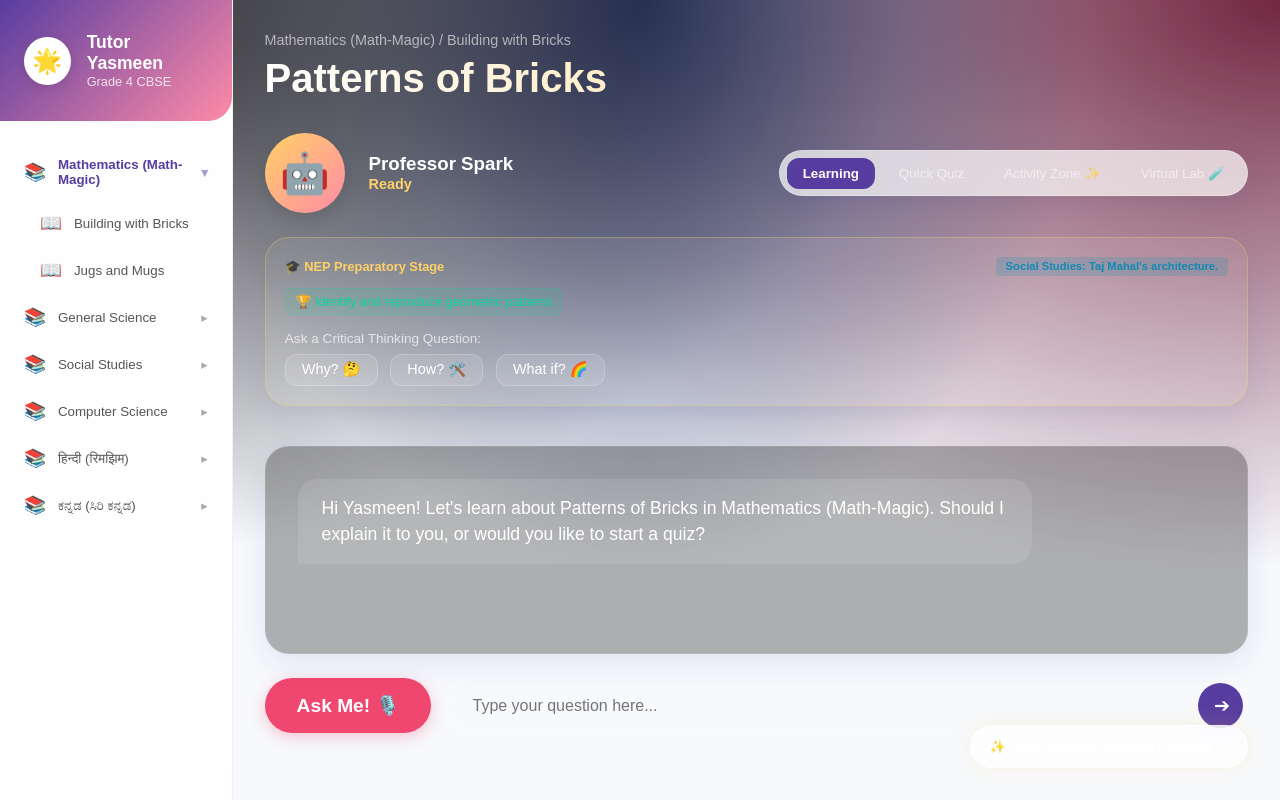
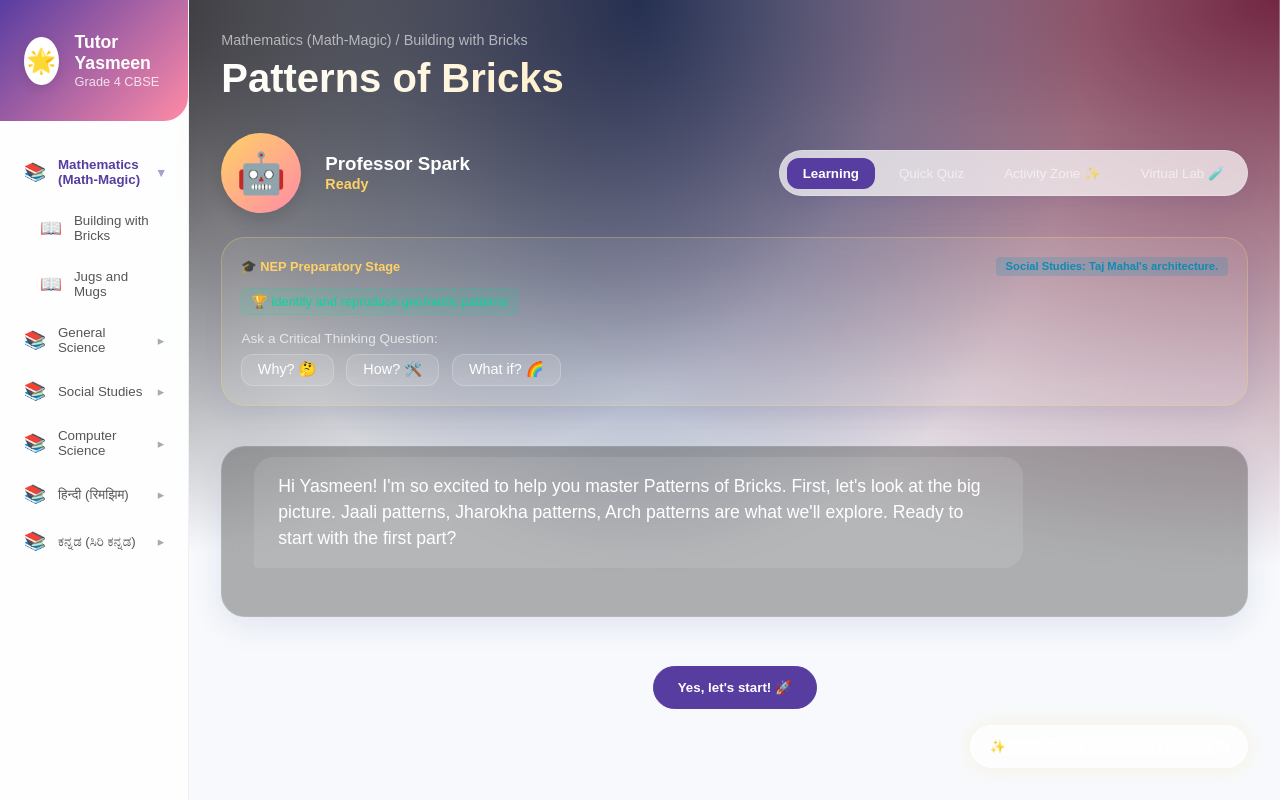
Before and after one commit to muzabasha/4thstd, a Next.js app: page / in a window 1280 px wide. Built offline with nearby package versions, Linux system fonts and the light colour scheme; a web font is replaced by a local one.

Commit message:
UX Transformation: Implemented AI-Led Mastery path with Response Action Chips, removing open inquiries

```diff
--- a/components/VoiceAITutor.tsx
+++ b/components/VoiceAITutor.tsx
@@ -17,6 +17,7 @@ export default function VoiceAITutor({ subject, chapter, topic }: VoiceAITutorPr
   const [isLoading, setIsLoading] = useState(false);
   const [mode, setMode] = useState<'learn' | 'quiz' | 'activity' | 'lab'>('learn');
   const [currentLevel, setCurrentLevel] = useState<'low' | 'mid' | 'high'>('low');
+  const [masteryStep, setMasteryStep] = useState(0); // 0: Intro, 1: Subtopic 1, etc.
   const chatEndRef = useRef<HTMLDivElement>(null);
 
   const { isListening, transcript, isSpeaking, startListening, stopListening, speak, setLang } = useVoice();
@@ -32,15 +33,28 @@ export default function VoiceAITutor({ subject, chapter, topic }: VoiceAITutorPr
   }, [subject.id, setLang]);
 
   useEffect(() => {
-    if (mode === 'activity') {
-      const currentActivity = topic.activities.find(a => a.level === currentLevel);
-      if (currentActivity) {
-        handleUserAction(`Let's start the ${currentActivity.title} activity! Give me step-by-step instructions.`);
+    // Proactive Guidance: Starts when topic or mastery step changes
+    const guideMe = async () => {
+      let prompt: string = "";
+      if (masteryStep === 0) {
+        prompt = `Hi Yasmeen! I'm so excited to help you master ${topic.title}. First, let's look at the big picture. ${topic.subtopics.join(", ")} are what we'll explore. Ready to start with the first part?`;
+      } else if (masteryStep <= topic.subtopics.length) {
+        prompt = `Great! Step ${masteryStep}: Let's talk about ${topic.subtopics[masteryStep - 1]}. It's very important because... [Explanation]. Shall we try a quick activity to see how this works?`;
+      } else {
+        prompt = `Hooray! You've reached the end of our lesson on ${topic.title}. You are now a master! Would you like to try the Expert Activity now?`;
       }
-    } else if (mode === 'lab') {
-      handleUserAction(`Let's explore the Virtual Lab for ${topic.title}. What is my first task?`);
-    }
-  }, [mode, currentLevel, topic.id]);
+
+      setIsLoading(true);
+      // Simulate/Generate AI guiding response
+      setTimeout(() => {
+        setMessages(prev => [...prev, { role: 'ai', content: prompt }]);
+        speak(prompt);
+        setIsLoading(false);
+      }, 1000);
+    };
+
+    guideMe();
+  }, [topic.id, masteryStep, speak]); // Triggered on topic change or step completion
 
   // Scroll to bottom whenever messages change
   useEffect(() => {
@@ -190,26 +204,66 @@ export default function VoiceAITutor({ subject, chapter, topic }: VoiceAITutorPr
         <div ref={chatEndRef} />
       </div>
 
-      <div className="controls">
-        <button
-          className={`mic-button ${isListening ? 'listening' : ''}`}
-          onClick={isListening ? stopListening : startListening}
-        >
-          {isListening ? 'Stop' : 'Ask Me!'} 🎙️
-        </button>
-        <div className="input-group">
-          <input
-            type="text"
-            placeholder="Type your question here..."
-            onKeyDown={(e) => e.key === 'Enter' && handleUserAction(e.currentTarget.value)}
-          />
-          <button className="send-btn" onClick={() => {
-            const input = document.querySelector('input');
-            if (input?.value) handleUserAction(input.value);
-            if (input) input.value = '';
-          }}>➔</button>
-        </div>
+      <div className="action-area animate-fade-in">
+        {!isLoading && (
+          <div className="response-chips">
+            {masteryStep === 0 && (
+              <button className="chip primary" onClick={() => setMasteryStep(1)}>
+                Yes, let's start! 🚀
+              </button>
+            )}
+            {masteryStep > 0 && masteryStep <= topic.subtopics.length && (
+              <>
+                <button className="chip" onClick={() => speak(messages[messages.length-1].content)}>
+                  Can you repeat that? 🔄
+                </button>
+                <button className="chip primary" onClick={() => setMasteryStep(prev => prev + 1)}>
+                  I understand, next step! ➡️
+                </button>
+                <button className="chip accent" onClick={() => setMode('activity')}>
+                  Let's do an Activity! 🎯
+                </button>
+              </>
+            )}
+            {masteryStep > topic.subtopics.length && (
+              <button className="chip success" onClick={() => setMasteryStep(0)}>
+                Restart & Review 🔄
+              </button>
+            )}
+          </div>
+        )}
+        {isLoading && <div className="typing-indicator">Professor Spark is preparing your next step...</div>}
       </div>
+
+      <style jsx>{`
+        .action-area {
+          padding: 1.5rem;
+          background: rgba(255, 255, 255, 0.05);
+          border-top: 1px solid rgba(255, 255, 255, 0.1);
+        }
+        .response-chips {
+          display: flex;
+          gap: 1rem;
+          justify-content: center;
+          flex-wrap: wrap;
+        }
+        .chip {
+          padding: 0.8rem 1.5rem;
+          border-radius: 50px;
+          background: rgba(255, 255, 255, 0.1);
+          color: white;
+          font-weight: 700;
+          border: 1px solid rgba(255, 255, 255, 0.2);
+          transition: all 0.3s;
+        }
+        .chip.primary { background: var(--primary); border-color: var(--primary); }
+        .chip.accent { background: var(--accent); color: var(--primary); border-color: var(--accent); }
+        .chip.success { background: var(--success); border-color: var(--success); }
+        .chip:hover {
+          transform: translateY(-3px);
+          box-shadow: 0 5px 15px rgba(0,0,0,0.3);
+        }
+      `}</style>
     </div>
   );
 }
```
